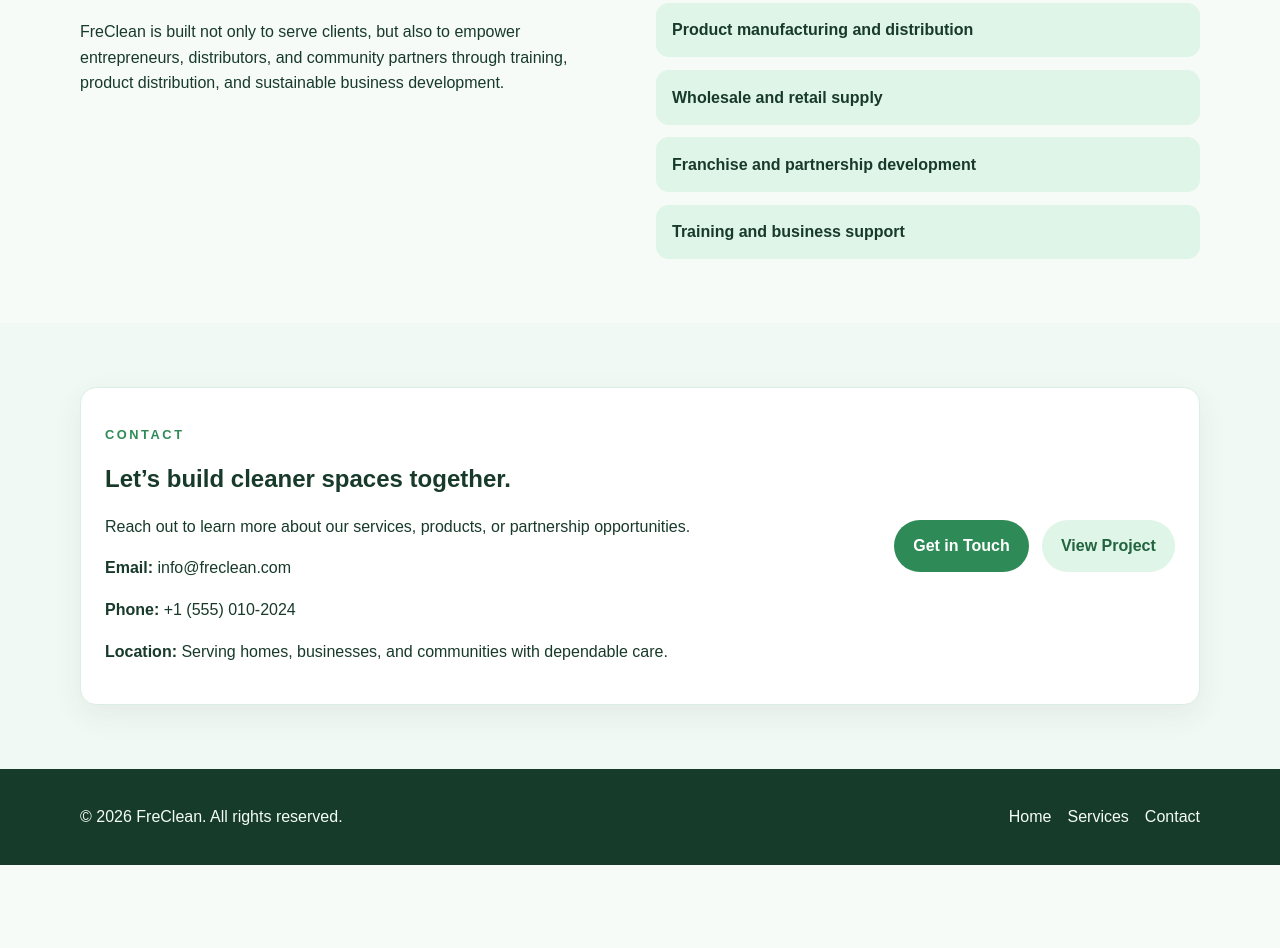
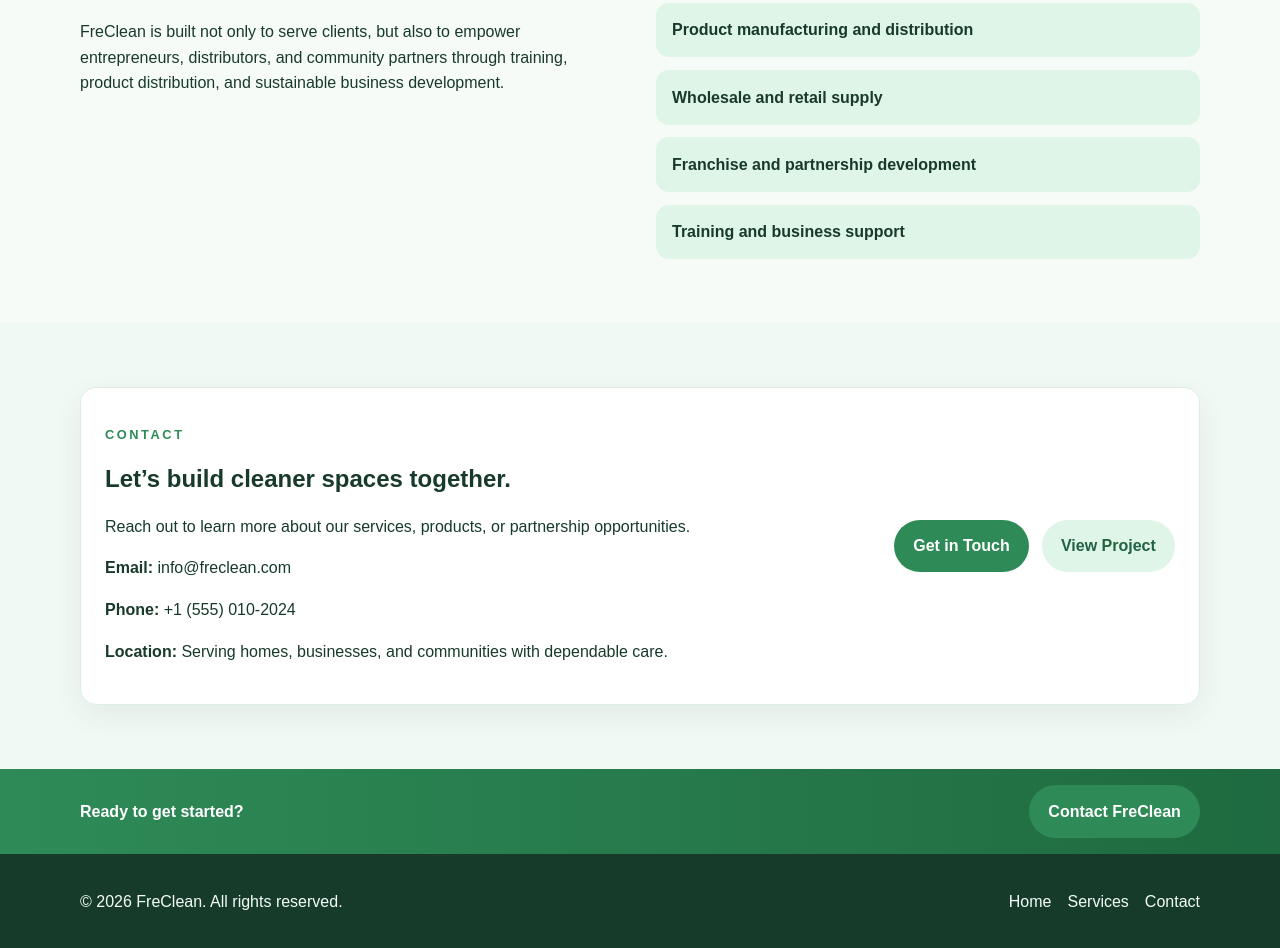
Before and after one commit to FreClean/FreClean.github.io, a plain HTML site: page index.html in a window 1280 px wide. Shown: the part 3142-4090 px from the top of the page. Before the commit the page ends 4007 px from the top, so only its background shows below. Drawn offline with Linux system fonts and the light colour scheme.

Commit message:
Add quick contact strip and stronger footer

```diff
--- a/index.html
+++ b/index.html
@@ -236,6 +236,13 @@
       </section>
     </main>
 
+    <section class="quick-contact">
+      <div class="container quick-contact-inner">
+        <p>Ready to get started?</p>
+        <a class="btn btn-primary" href="mailto:info@freclean.com">Contact FreClean</a>
+      </div>
+    </section>
+
     <footer class="footer">
       <div class="container footer-content">
         <p>© 2026 FreClean. All rights reserved.</p>
--- a/styles.css
+++ b/styles.css
@@ -227,6 +227,24 @@
   min-height: 180px;
 }
 
+.quick-contact {
+  background: linear-gradient(90deg, #2e8b57, #1f6a40);
+  color: white;
+  padding: 1rem 0;
+}
+
+.quick-contact-inner {
+  display: flex;
+  justify-content: space-between;
+  align-items: center;
+  gap: 1rem;
+}
+
+.quick-contact p {
+  margin: 0;
+  font-weight: 700;
+}
+
 .footer {
   background: #163b2b;
   color: #f4fcf7;
@@ -269,7 +287,8 @@
 
   .contact-box,
   .footer-content,
-  .services-detail {
+  .services-detail,
+  .quick-contact-inner {
     flex-direction: column;
     align-items: flex-start;
   }
```
